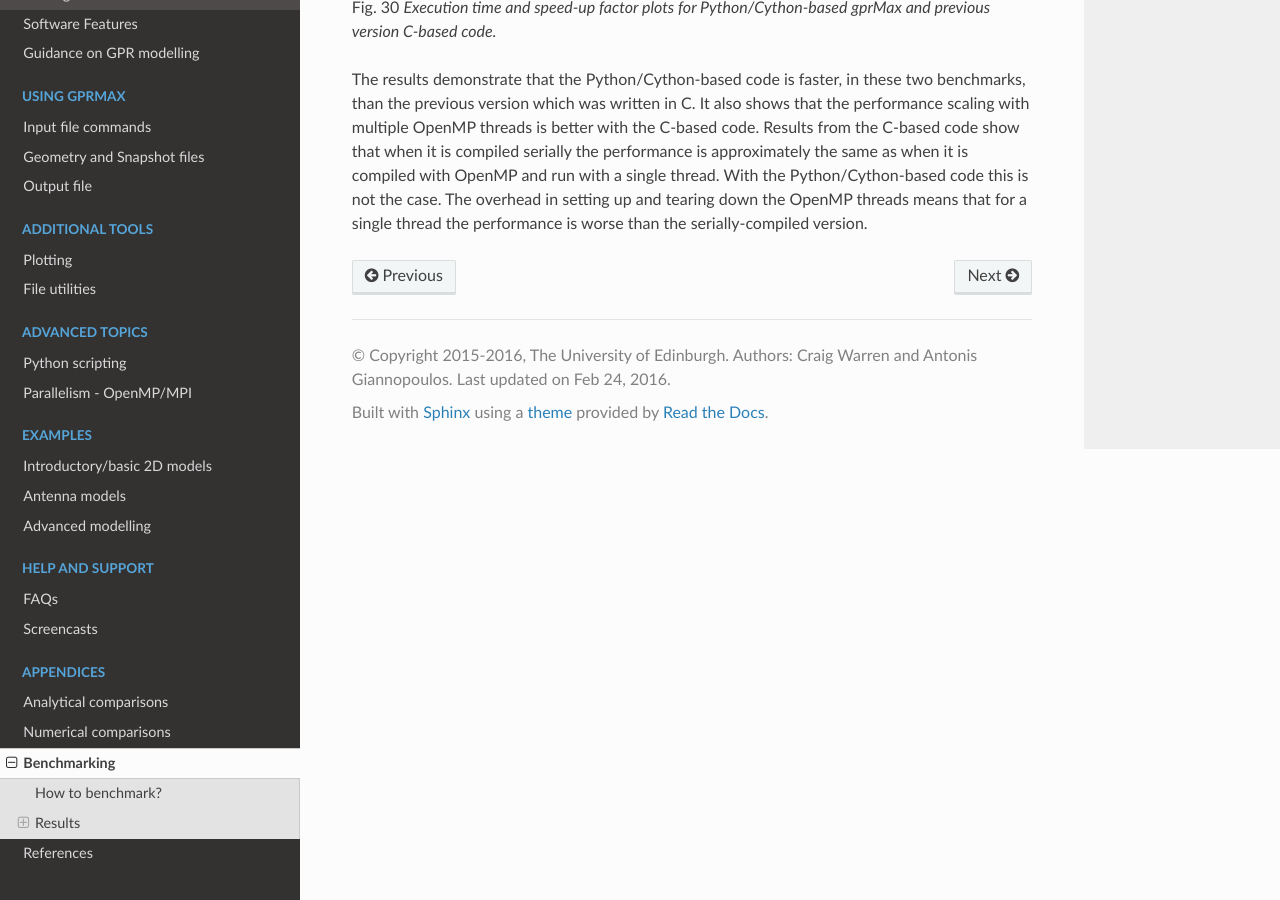
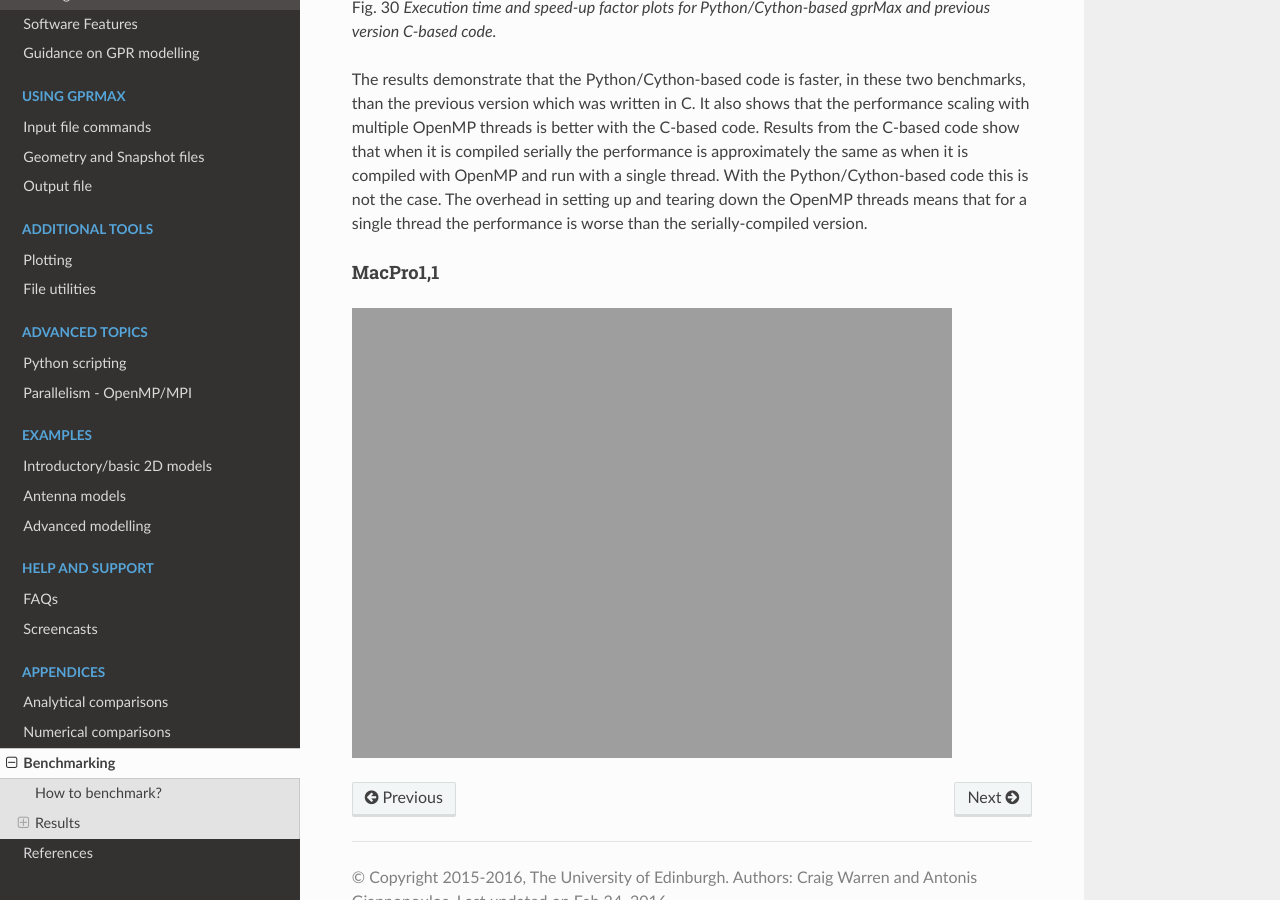
Before and after one commit to gprMax/gprMax, a Sphinx documentation site: the page built from docs/source/benchmarking.rst, in a window 1280 px wide and 900 px high, scrolled down 1678 px. Built offline with Sphinx 7.4.7 and the Read the Docs theme 2.0.0, drawn with Linux system fonts in a browser that asks for light colours.

Commit message:
Added Mac Pro results.

```diff
--- a/docs/source/benchmarking.rst
+++ b/docs/source/benchmarking.rst
@@ -50,3 +50,10 @@ iMac15,1
     Execution time and speed-up factor plots for Python/Cython-based gprMax and previous version C-based code.
 
 The results demonstrate that the Python/Cython-based code is faster, in these two benchmarks, than the previous version which was written in C. It also shows that the performance scaling with multiple OpenMP threads is better with the C-based code. Results from the C-based code show that when it is compiled serially the performance is approximately the same as when it is compiled with OpenMP and run with a single thread. With the Python/Cython-based code this is not the case. The overhead in setting up and tearing down the OpenMP threads means that for a single thread the performance is worse than the serially-compiled version.
+
+
+MacPro1,1
+^^^^^^^^^
+
+.. figure:: ../../tests/benchmarking/results/MacOSX/MacPro1,1.png
+    :width: 600px
```
